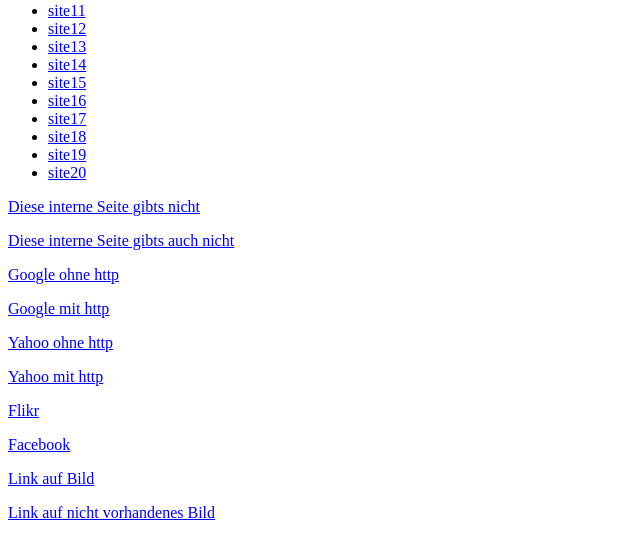
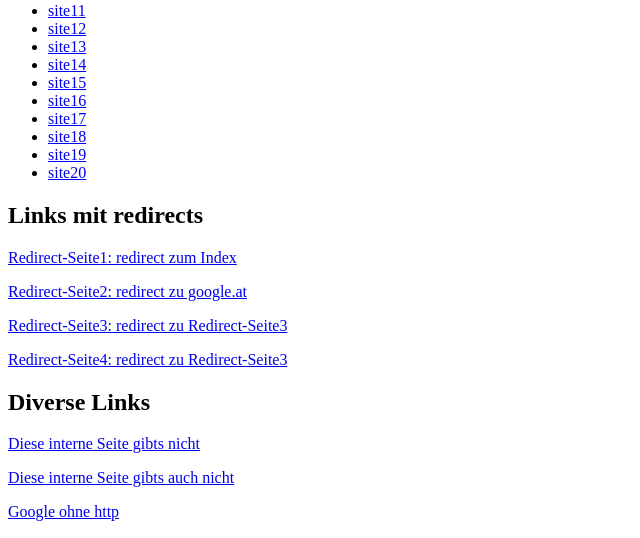
Before and after one commit to the-resa/WebSpider, a PHP site: page / in a window 1280 px wide. Shown: the part 305-843 px from the top of the page, without its empty margins (0-640 px from the left). Run offline with PHP 8.4, Linux system fonts and the light colour scheme.

Commit message:
added redirects to webcrawler demosite

```diff
--- a/Demosite/index.php
+++ b/Demosite/index.php
@@ -20,6 +20,15 @@
 
 ?>
 </ul>
+
+<h2> Links mit redirects </h2>
+
+<p><a href="redirects/redirect1.php">Redirect-Seite1: redirect zum Index</a></p>
+<p><a href="redirects/redirect2.php">Redirect-Seite2: redirect zu google.at</a></p>
+<p><a href="redirects/redirect3.php">Redirect-Seite3: redirect zu Redirect-Seite3</a></p>
+<p><a href="redirects/redirect4.php">Redirect-Seite4: redirect zu Redirect-Seite3</a></p>
+
+<h2> Diverse Links </h2>
 
 <p><a href="sites/gibts_nicht.php">Diese interne Seite gibts nicht</a></p>
 <p><a href="sites/gibts_auch_nicht.php">Diese interne Seite gibts auch nicht</a></p>
--- /dev/null
+++ b/Demosite/redirects/redirect1.php
@@ -0,0 +1,3 @@
+<?php
+	Header("Location: http://83.169.37.29/frick/Demosite/");
+?>
--- /dev/null
+++ b/Demosite/redirects/redirect2.php
@@ -0,0 +1,3 @@
+<?php
+	Header("Location: http://www.google.at/");
+?>
--- /dev/null
+++ b/Demosite/redirects/redirect3.php
@@ -0,0 +1,5 @@
+<?php
+	Header("Location: http://83.169.37.29/frick/Demosite/redirects/redirect3.php");
+?>
+
+<p>bla</p>
--- /dev/null
+++ b/Demosite/redirects/redirect4.php
@@ -0,0 +1,3 @@
+<?php
+	Header("Location: http://83.169.37.29/frick/Demosite/redirects/redirect3.php");
+?>
```
